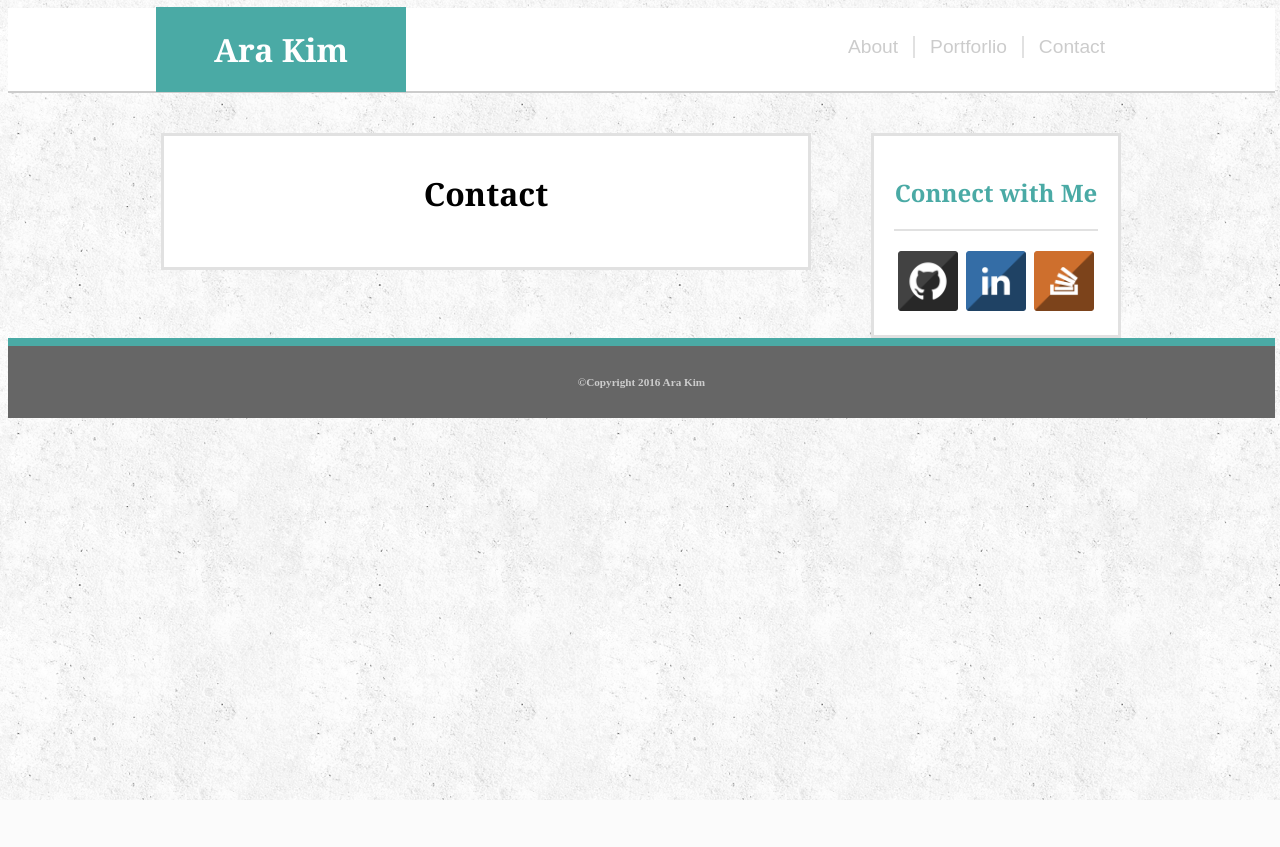
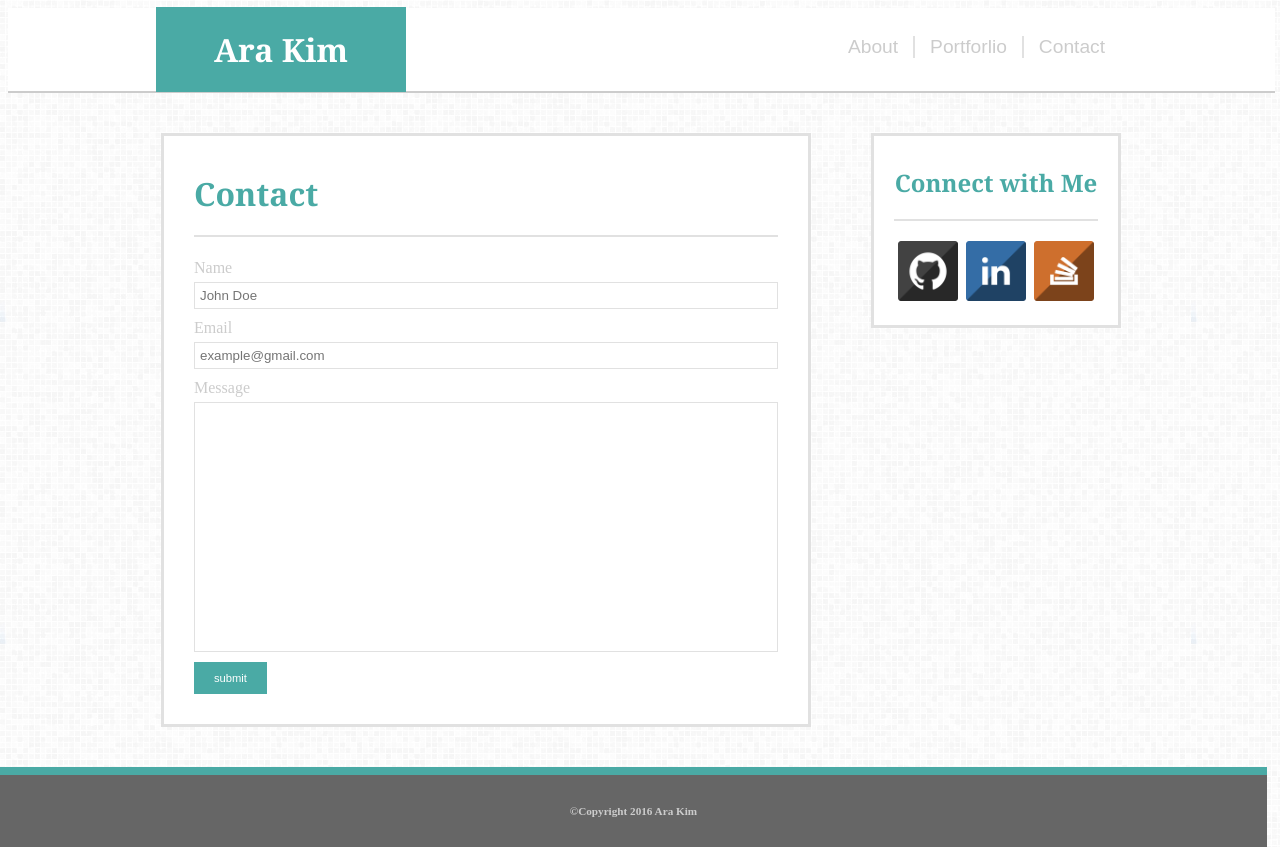
Before and after one commit to Arakim44/Basic-Portfolio, a PHP site: page /contact.html in a window 1280 px wide. Before the commit the page ends 800 px from the top, so only its background shows below. Run offline with PHP 8.4, Linux system fonts and the light colour scheme.

Commit message:
contact page almost complete

```diff
--- a/assets/css/contact.css
+++ b/assets/css/contact.css
@@ -0,0 +1,37 @@
+
+
+input[type=text] {
+  text-align: left;
+  width: 100%;
+  padding: 5px 5px 5px 5px;
+  box-sizing: border-box;
+  border: 1px solid #e1e1e1;
+  outline: none;
+  margin:5px 0 10px 0;
+  color: darkblue;
+  }
+
+input[type=text]:focus {
+  background-color: lightblue;
+
+}
+
+input[type=submit] {
+  background-color:  #4aaaa5;
+  border: none;
+  color: white;
+  padding: 10px 20px 10px 20px;
+  text-decoration: none;
+  cursor: pointer;
+  float: left;
+  font-size: 70%;
+}
+
+label {
+  float: left;
+  color: #ccc;
+}
+
+#message{
+  height: 250px;
+}
--- a/assets/css/index.css
+++ b/assets/css/index.css
@@ -16,7 +16,7 @@ Main content boarder colorer: #dddddd
 
 /**I thought this would work for background.. but I guess not yet**/
 body{
-  background-image: url("../images/wall4.png");
+  background-image: url("../images/grey.png");
   background-color: #cccccc;
 }
 
@@ -66,11 +66,28 @@ div.relative {
   padding: 28px 155px 33px 150px;
   width: 1267px;
   /*height: 92px;*/
+  right: 0px;
   left: 0px;
-  top: 0px;
+  /*top: 0px;*/
   right: 1278px;
   bottom: 92px;
+  /*clear: both;*/
 }
+
+/*
+border-top:  8px solid;
+border-color: #4aaaa5;
+background-color: #666666;
+color: #cccccc;
+clear: both;
+margin-top: 40px;
+padding: 30px 0 30px 0;
+font-size: 70%;
+left: 0;
+right: 0;
+width: 1267px;
+position: absolute;*/
+
 
 
 
@@ -94,7 +111,7 @@ div.body {
 
 }
 
-div.about {
+div.box {
   display: inline-block;
   width: 650px;
   background-color: #ffffff;
@@ -114,7 +131,7 @@ div.connect {
   color:  #4aaaa5;
   border: solid;
   border-color: #e1e1e1;
-  padding: 20px 20px 20px 20px;
+  padding: 10px 20px 20px 20px;
 }
 
 p.clear{
@@ -135,20 +152,14 @@ div.footer{
   color: #cccccc;
   clear: both;
   margin-top: 40px;
-  padding-top: 30px;
-  padding-bottom: 30px;
+  padding: 30px 0 30px 0;
   font-size: 70%;
   left: 0;
   right: 0;
-  bottom: 0;
   width: 1267px;
+  position: absolute;
 }
 
-/*div.footer{
-  position: absolute;
-  display: block;
-}
-*/
 
 img.connect{
   width: 60px;
@@ -161,10 +172,10 @@ img.connect{
   border-color: #cccccc;
 }
 
-#about {
+#box {
   text-align: left;
   color: #4aaaa5;
-  border-bottom: 2px solid;
+  border-bottom: 2.5px solid;
   border-color: #e1e1e1;
   padding-bottom: 20px;
 
@@ -183,7 +194,7 @@ img.connect{
   float: left;
   width: 220px;
   margin: 6px 20px 10px 0px;
-  border: solid 2px #cccccc;
+  /*border: solid 2px #cccccc;*/
   /*clear: right;*/
 }
 
--- a/contact.html
+++ b/contact.html
@@ -28,9 +28,19 @@
 
     <div class="body">
 
-            <div class="about" >
-              <h1 id="#">Contact</h1>
-              <p></p>
+            <div class="box" >
+              <h1 id="box">Contact</h1>
+
+              <form class="input" action="index.html" method="post">
+                <label for="name">Name</label>
+                <input type="text" id="name" name="name" placeholder="John Doe">
+                <label for="email">Email</label>
+                <input type="text" id="email" name="email" placeholder="example@gmail.com">
+                <label for=""></label>
+                <label for="message">Message</label>
+                <input type="text" name="message" id="message">
+                <input type="submit" name="name" value="submit">
+              </form>
             </div>
 
             <div class="connect">
--- a/index.html
+++ b/index.html
@@ -27,8 +27,8 @@
 
     <div class="body">
 
-            <div class="about" >
-              <h1 id="about">About Me</h1>
+            <div class="box" >
+              <h1 id="box">About Me</h1>
                 <img id="bio-image" src="assets/images/ara1.jpg" alt="Ara Kim" />
                 <p class="clear" id="pStyle">
                   Lorem ipsum dolor sit amet, consectetur adipiscing elit. Donec eget viverra ipsum, ut lacinia velit. Donec consectetur molestie velit ac condimentum. Nulla id arcu nibh. Interdum et malesuada fames ac ante ipsum primis in faucibus. Vestibulum at purus in nibh scelerisque imperdiet. Vivamus sed odio viverra, porttitor quam et, imperdiet ex. Nullam ornare orci sed turpis luctus sagittis.  Lorem ipsum dolor sit amet, consectetur adipiscing elit. Donec eget viverra ipsum, ut lacinia velit. Donec consectetur molestie velit ac condimentum. Nulla id arcu nibh. Interdum et malesuada fames ac ante ipsum primis in faucibus. Vestibulum at purus in nibh scelerisque imperdiet. Vivamus sed odio viverra, porttitor quam et, imperdiet ex. Nullam ornare orci sed turpis luctus sagittis.
--- a/portfolio.html
+++ b/portfolio.html
@@ -28,8 +28,8 @@
 
     <div class="body">
 
-            <div class="about" >
-              <h1 id="#">Portfolio</h1>
+            <div class="box" >
+              <h1 id="box">Portfolio</h1>
               <p></p>
             </div>
 
```
Also changed, not shown: assets/images/grey.png (added).
